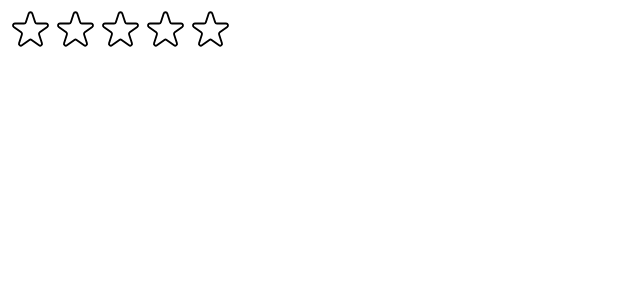
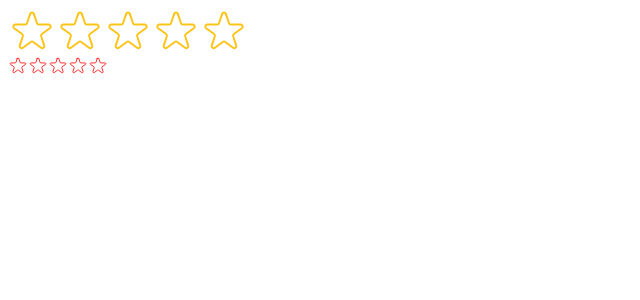
Before and after one commit to Heechem/usePopcorn, a React (Create React App) app: page / in a window 1280 px wide. Shown: the top 300 px of the page, without its empty margins (0-640 px from the left). Built offline with nearby package versions, Linux system fonts and the light colour scheme.

Commit message:
Set Start style

```diff
--- a/src/StarRating.jsx
+++ b/src/StarRating.jsx
@@ -10,14 +10,16 @@
   display: "flex",
 };
 
+const StarRating = ({ maxRating = 5, color = "#fcc419", size = 48 }) => {
+  const [rating, setRating] = useState(0);
+  const [tempRating, setTempRating] = useState(0);
+
   const textStyle = {
     lineHeight: "1",
     margin: "0",
+    color,
+    fontSize: `${size / 2}px`,
   };
-
-const StarRating = ({ maxRating = 5 }) => {
-  const [rating, setRating] = useState(0);
-  const [tempRating, setTempRating] = useState(0);
 
   return (
     <div style={containerStyle}>
@@ -29,6 +31,8 @@
             full={tempRating ? tempRating >= i + 1 : rating >= i + 1}
             onHoverIn={() => setTempRating(i + 1)}
             onHoverOut={() => setTempRating(0)}
+            color={color}
+            size={size}
           />
         ))}{" "}
       </div>
@@ -39,14 +43,13 @@
 
 export default StarRating;
 
+const Star = ({ onRate, full, onHoverIn, onHoverOut, color, size }) => {
   const starStyle = {
-  width: "45px",
-  height: "45px",
+    width: size,
+    height: size,
     display: "block",
     cursor: "pointer",
   };
-
-const Star = ({ onRate, full, onHoverIn, onHoverOut }) => {
   return (
     <span
       role="button"
@@ -59,8 +62,8 @@
         <svg
           xmlns="http://www.w3.org/2000/svg"
           viewBox="0 0 20 20"
-          fill="#000"
-          stroke="#000"
+          fill={color}
+          stroke={color}
         >
           <path d="M9.049 2.927c.3-.921 1.603-.921 1.902 0l1.07 3.292a1 1 0 00.95.69h3.462c.969 0 1.371 1.24.588 1.81l-2.8 2.034a1 1 0 00-.364 1.118l1.07 3.292c.3.921-.755 1.688-1.54 1.118l-2.8-2.034a1 1 0 00-1.175 0l-2.8 2.034c-.784.57-1.838-.197-1.539-1.118l1.07-3.292a1 1 0 00-.364-1.118L2.98 8.72c-.783-.57-.38-1.81.588-1.81h3.461a1 1 0 00.951-.69l1.07-3.292z" />
         </svg>
@@ -69,7 +72,7 @@
           xmlns="http://www.w3.org/2000/svg"
           fill="none"
           viewBox="0 0 24 24"
-          stroke="#000"
+          stroke={color}
         >
           <path
             strokeLinecap="round"
--- a/src/index.js
+++ b/src/index.js
@@ -9,5 +9,9 @@
   <React.StrictMode>
     {/* <App /> */}
     <StarRating maxRating={5} />
+    <StarRating
+      size={20}
+      color="red"
+    />
   </React.StrictMode>
 );
```
Lines whose indentation alone changed are shown as unchanged.
